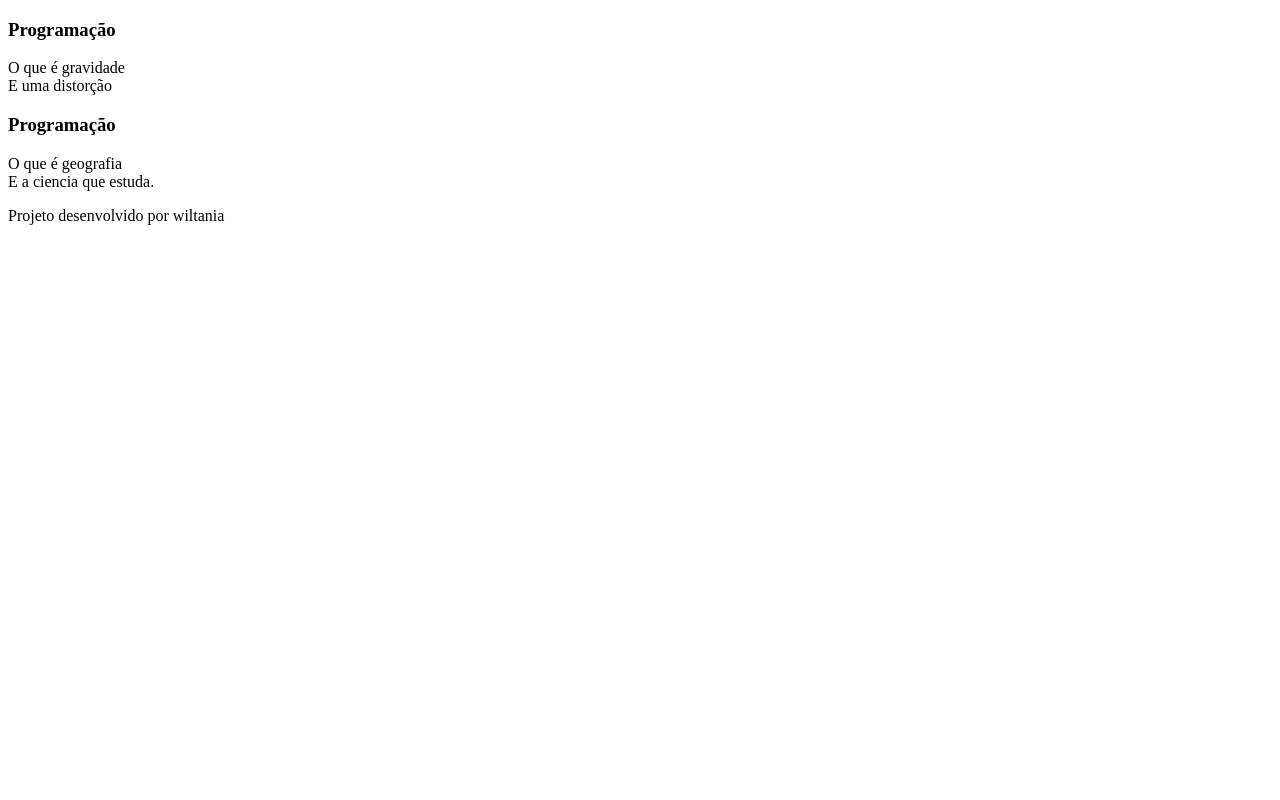
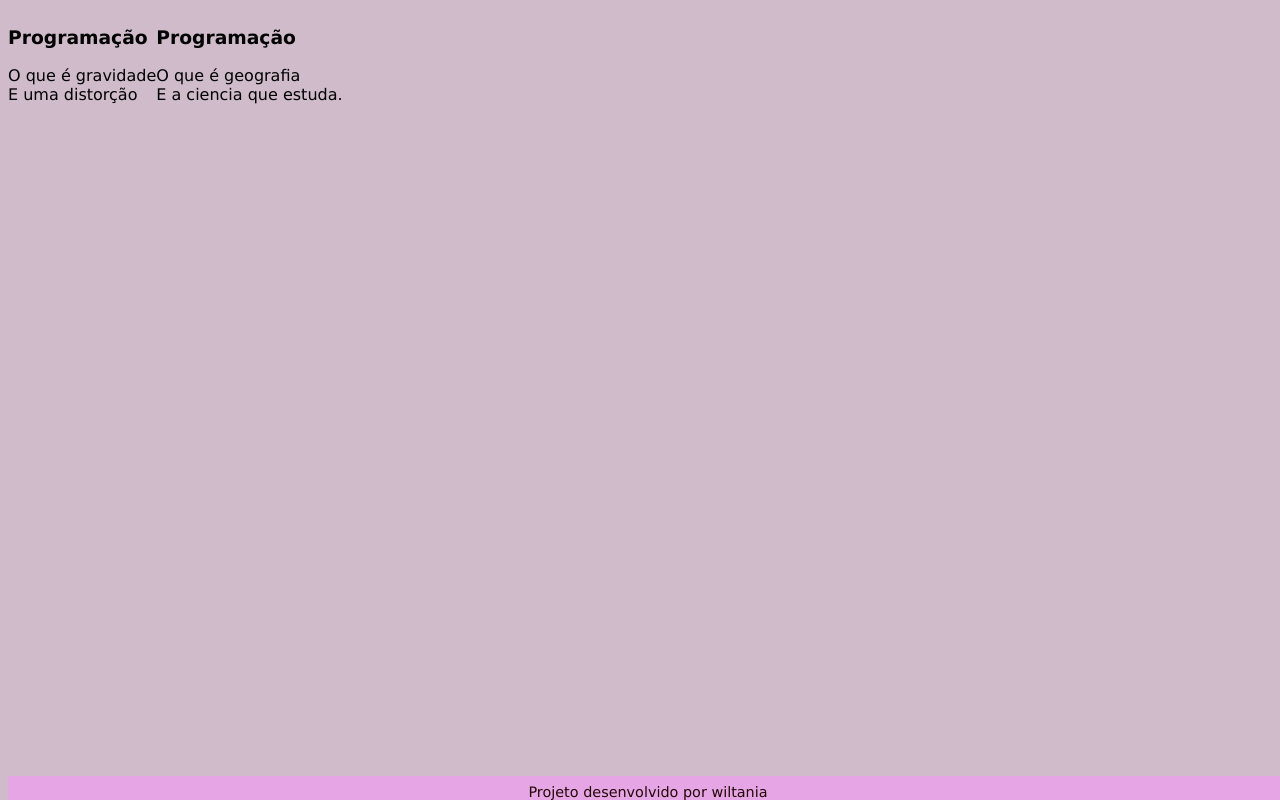
Before and after one commit to Wiltania/Page-web-Wiltania, a plain HTML site: page index.html in a window 1280 px wide. Drawn offline with Linux system fonts and the light colour scheme.

Commit message:
aula 2 e inicio da aula 3
verificar erro no styles.

```diff
--- /dev/null
+++ b/Assets/styles.css
@@ -0,0 +1,34 @@
+body{
+    background-color:rgb(207, 187, 202);
+    font-family: 'Lucida Sans', 'Lucida Sans Regular', 'Lucida Grande', 'Lucida Sans Unicode', Geneva, Verdana, sans-serif;
+}
+
+#container{
+ display:flex ;
+}
+.cartao{
+    margin: 1rem 1rem;
+    background-color: blueviolet;
+     height: 20rem;
+     flex-grow: 1;
+      flex-basis: calc(33% - 6rem);
+}
+
+.cartao__conteudo {
+    text-align: center;
+    height: 100%;
+}
+
+footer{
+background-color: rgb(230, 166, 230);
+color: rgb(34, 5, 5);
+position: fixed;
+bottom: 0;
+width: 100%;
+height: 1.5rem;
+}
+footer p{
+    text-align: center;
+    font-size: 0.9rem;
+    margin-top: 0.5rem;
+}
--- a/index.html
+++ b/index.html
@@ -3,6 +3,10 @@
 <head>
     <meta charset="UTF-8">
     <meta name="viewport" content="width=device-width, initial-scale=1.0">
+    <link rel="stylesheet" href="assets/styles.css">
+    <link rel="preconnect" href="https://fonts.googleapis.com" />
+  <link rel="preconnect" href="https://fonts.gstatic.com" crossorigin />
+
     <title>Flashcard</title>
 </head>
 <body>
```
Also changed, not shown: 1 other file.
